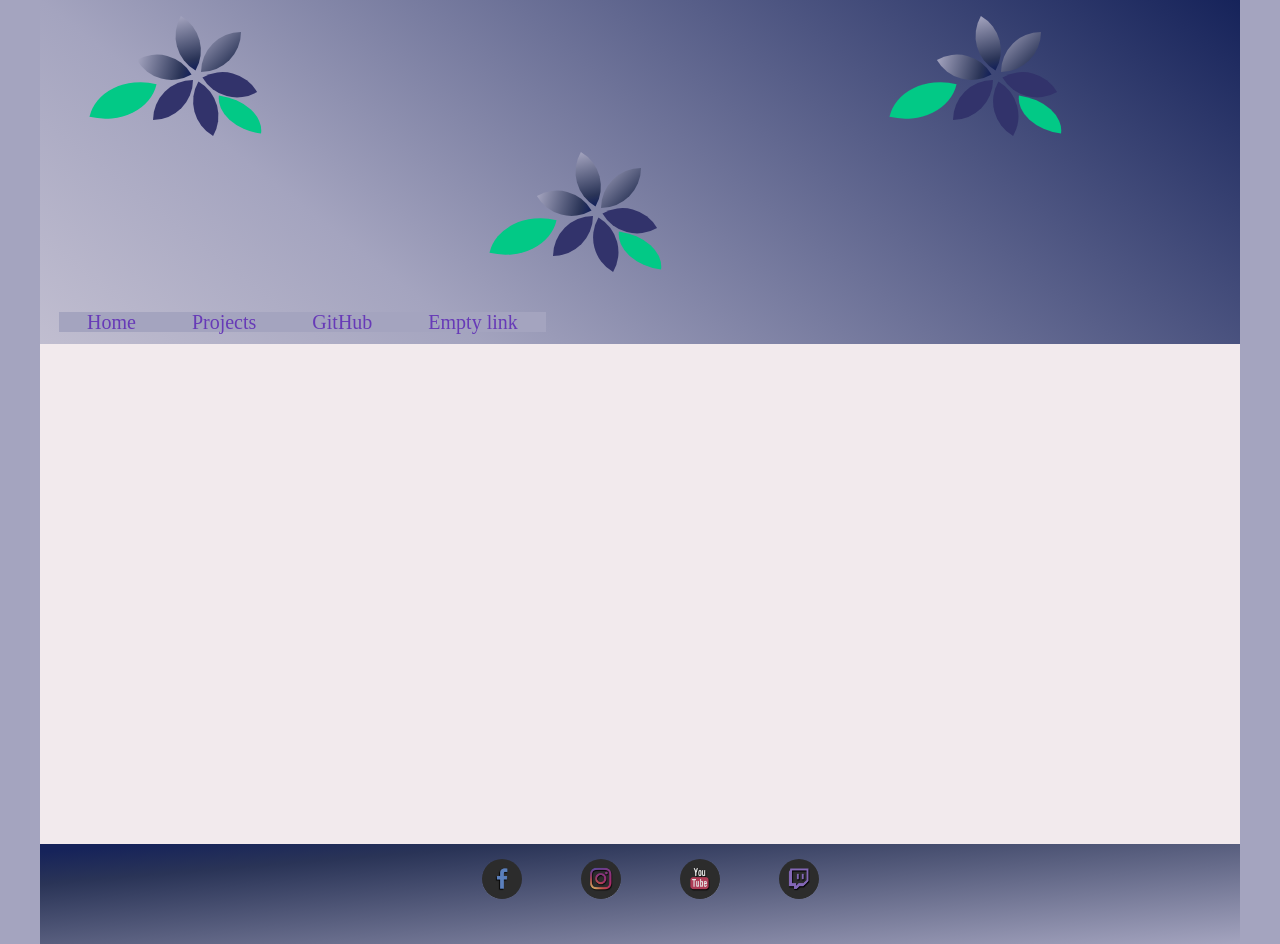
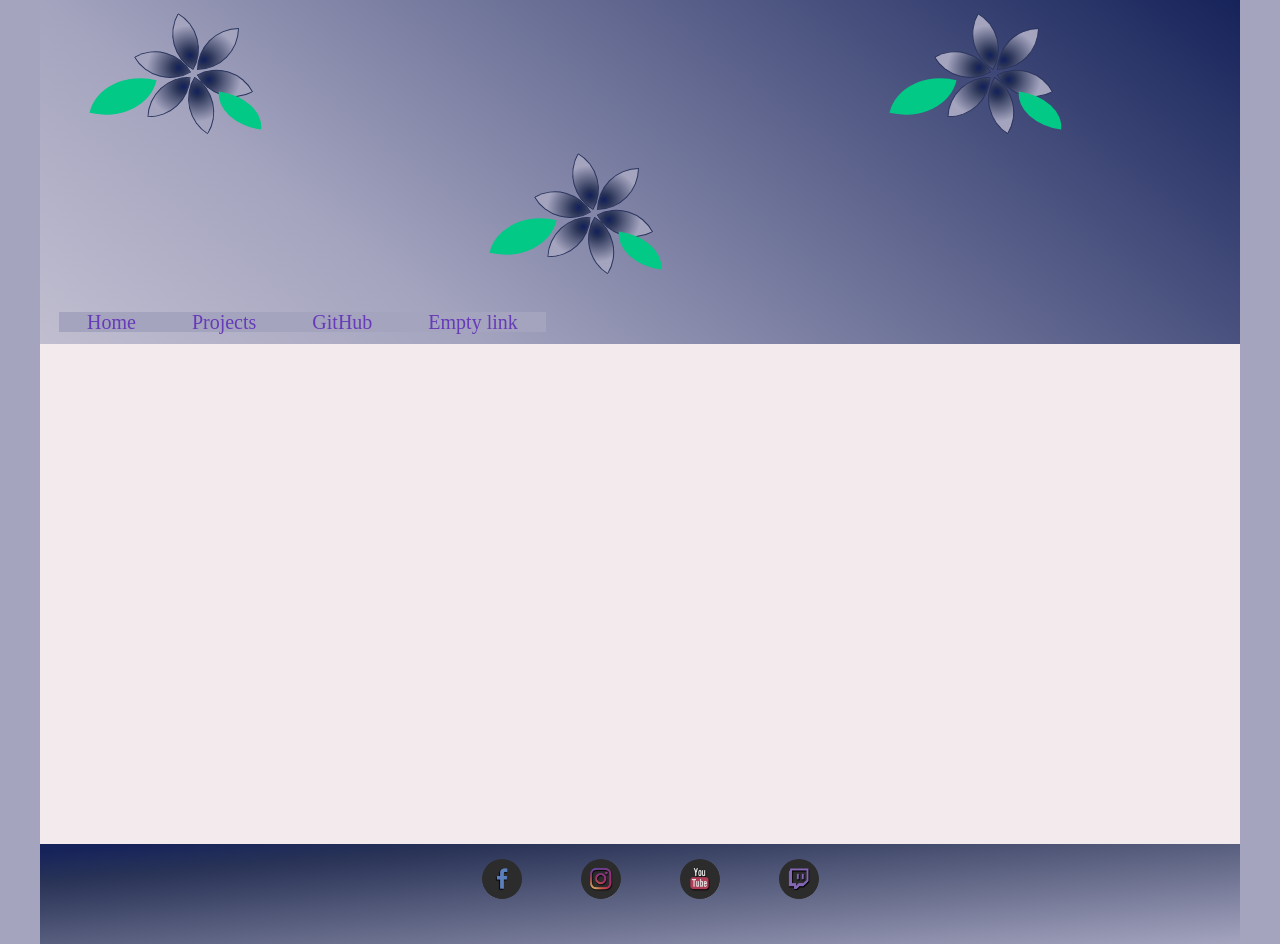
Before and after one commit to nastasiakh/Gradient, a plain HTML site: page index.html in a window 1280 px wide. Drawn offline with Linux system fonts and the light colour scheme.

Commit message:
Radial gradient

```diff
--- a/css/style.css
+++ b/css/style.css
@@ -97,38 +97,73 @@ li{
     border-radius: 100% 0;
     transform: rotate(98deg);
 }
-.flower{
+.flower-top{
     width: 40px;
     height: 40px;
-    margin: 32px 72px 64px;
+    margin: 28px 68px -65px;
+    border: solid 1px #2A345d;
     border-radius: 100% 0;
-    box-shadow: -48px 48px #32336B;
     position: relative;
-    background: linear-gradient(to top left, #16235A 4%, #2A3457 20%, #A4A4BF 100%);
-
+    background: radial-gradient(farthest-side at 15% 77%, #16235A 4%, #2A3457 20%, #A4A4BF 100%);
 }
-.flower:before,
-.flower:after{
+.flower-top:before,
+.flower-top:after{
     content: "";
     width: 40px;
     height: 40px;
     margin: 16px 48px;
+    border: solid 1px #2A345d;
     border-radius: 0 100%;
     position: absolute;
     left: -96px;
     top: -16px;
-    box-shadow: 48px 48px #32336B;
     transform-origin: 44px 44px;
-    background: linear-gradient(to top left, #16235A 4%, #2A3457 20%, #A4A4BF 100%);
+    background: radial-gradient(farthest-side at 15% 77%, #16235A 4%, #2A3457 20%, #A4A4BF 100%);
 }
-.flower:before{
+.flower-top:before{
+    border: solid 1px #2A345d;
     transform: rotate(-30deg);
-    background: linear-gradient(to top left, #16235A 4%, #2A3457 20%, #A4A4BF 100%);
+    background: radial-gradient(farthest-side at 81% 77%, #16235A 4%, #2A3457 20%, #A4A4BF 100%);
 }
 
-.flower:after{
+.flower-top:after{
+    border: solid 1px #2A345d;
     transform: rotate(30deg);
-    background: linear-gradient(to top left, #16235A 4%, #2A3457 20%, #A4A4BF 100%);
+    background: radial-gradient(farthest-side at 77% 74%, #16235A 4%, #2A3457 20%, #A4A4BF 100%)
+}
+.flower-bottom{
+    width: 40px;
+    height: 40px;
+    margin: 71px 19px 14px;
+    border: solid 1px #2A345d;
+    border-radius: 100% 0;
+    position: relative;
+    transform: rotate(182deg);
+    background: radial-gradient(farthest-side at 15% 77%, #16235A 4%, #2A3457 20%, #A4A4BF 100%);
+}
+.flower-bottom:before,
+.flower-bottom:after{
+    content: "";
+    width: 40px;
+    height: 40px;
+    margin: 16px 48px;
+    border: solid 1px #2A345d;
+    border-radius: 0 100%;
+    position: absolute;
+    left: -96px;
+    top: -16px;
+    transform-origin: 44px 44px;
+    background: radial-gradient(farthest-side at 15% 77%, #16235A 4%, #2A3457 20%, #A4A4BF 100%);
+}
+.flower-bottom:before{
+    border: solid 1px #2A345d;
+    transform: rotate(-30deg);
+    background: radial-gradient(farthest-side at 81% 77%, #16235A 4%, #2A3457 20%, #A4A4BF 100%);
+}
+.flower-bottom:after{
+    border: solid 1px #2A345d;
+    transform: rotate(30deg);
+    background: radial-gradient(farthest-side at 77% 74%, #16235A 4%, #2A3457 20%, #A4A4BF 100%)
 }
 .row-flex{
     display: flex;
--- a/index.html
+++ b/index.html
@@ -10,17 +10,26 @@
             <header class="column-flex">
                 <div class="css_img row-flex">
                     <div class="first_flwr">
-                        <div class="flower"></div>
+                        <div>
+                            <div class="flower-top"></div>
+                            <div class="flower-bottom"></div>
+                        </div>
                         <div class="leaf1"></div>
                         <div class="leaf2"></div>
                     </div>
                     <div class="second_flwr">
-                        <div class="flower"></div>
+                        <div>
+                            <div class="flower-top"></div>
+                            <div class="flower-bottom"></div>
+                        </div>
                         <div class="leaf1"></div>
                         <div class="leaf2"></div>
                     </div>
                     <div class="third_flwr">
-                        <div class="flower"></div>
+                        <div>
+                            <div class="flower-top"></div>
+                            <div class="flower-bottom"></div>
+                        </div>
                         <div class="leaf1"></div>
                         <div class="leaf2"></div>
                     </div>
```
